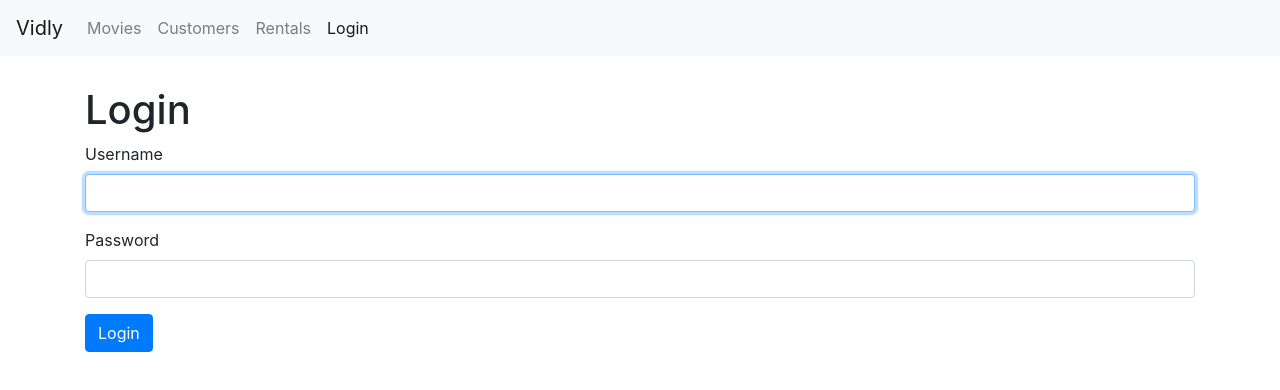
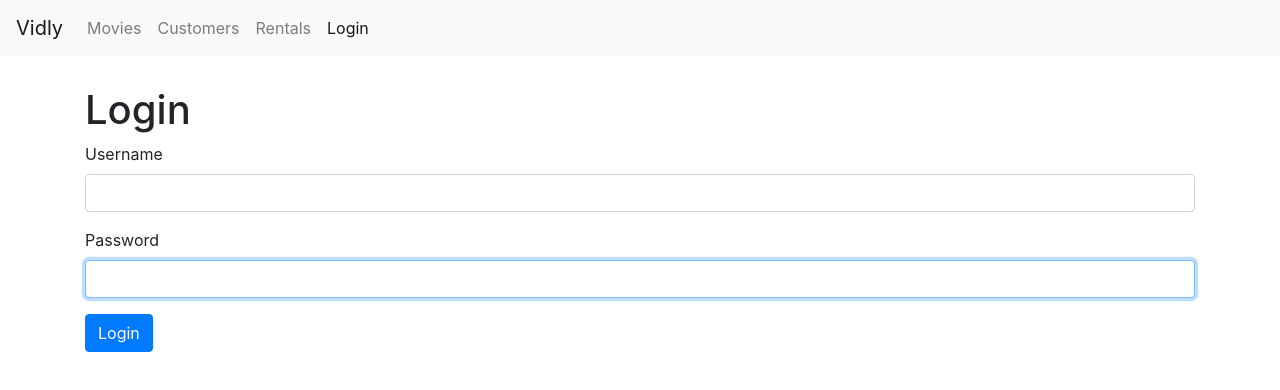
Before and after one commit to amu3dev/VidlyRepo1, a React (Create React App) app: page /login in a window 1280 px wide. Shown: the top 390 px of the page. Built offline with nearby package versions, Linux system fonts and the light colour scheme.

Commit message:
adding input component

```diff
--- a/src/components/common/input.jsx
+++ b/src/components/common/input.jsx
@@ -1,4 +1,4 @@
-import React, { Component } from "react";
+import React from "react";
 const Input = ({ name, label, value, onChange }) => {
   return (
     <div className="form-group">
@@ -8,7 +8,7 @@ const Input = ({ name, label, value, onChange }) => {
         value={value}
         onChange={onChange}
         autoFocus
-        ref={this.username}
+        //ref={this.username}
         id={name}
         type="text"
         className="form-control"
--- a/src/components/loginForm.jsx
+++ b/src/components/loginForm.jsx
@@ -1,5 +1,5 @@
 import React, { Component } from "react";
-
+import Input from "./common/input";
 class LoginForm extends Component {
   state = { account: { username: "", password: "" } };
   username = React.createRef();
@@ -32,30 +32,20 @@ class LoginForm extends Component {
         <h1>Login</h1>
         {/*  ZenMode  form>(div.form-group>label+input.form-control)*2  */}
         <form onSubmit={this.handleSubmit}>
-          <div className="form-group">
-            <label htmlFor="username">Username</label>
-            <input
+          <Input
             name="username"
+            label="Username"
             value={account.username}
             onChange={this.handleChange}
-              autoFocus
-              ref={this.username}
-              id="username"
-              type="text"
-              className="form-control"
           />
-          </div>
-          <div className="form-group">
-            <label htmlFor="password">Password</label>
-            <input
+
+          <Input
             name="password"
+            label="Password"
             value={account.password}
             onChange={this.handleChange}
-              id="password"
-              type="text"
-              className="form-control"
           />
-          </div>
+
           {/*     ZenMode      button.btn.btn-primary*/}
           <button className="btn btn-primary">Login</button>
         </form>
```
Lines whose indentation alone changed are shown as unchanged.
